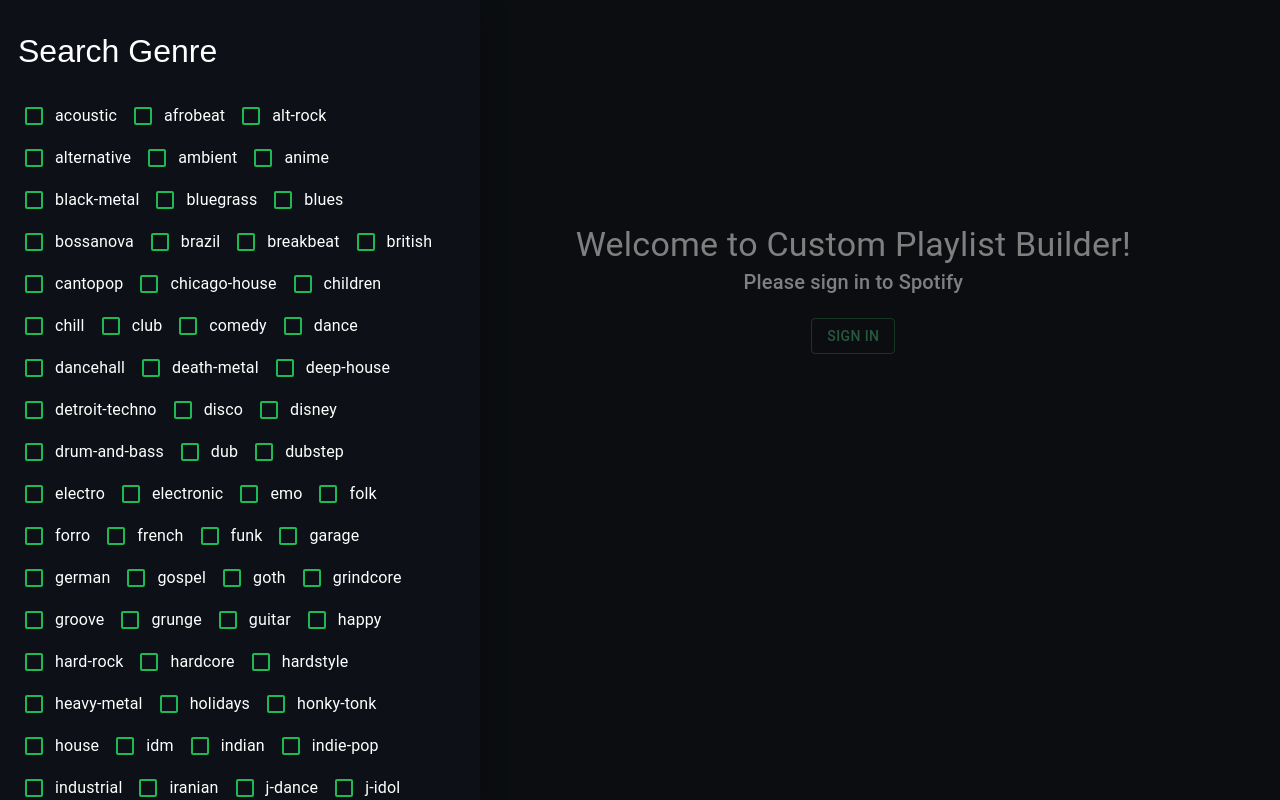
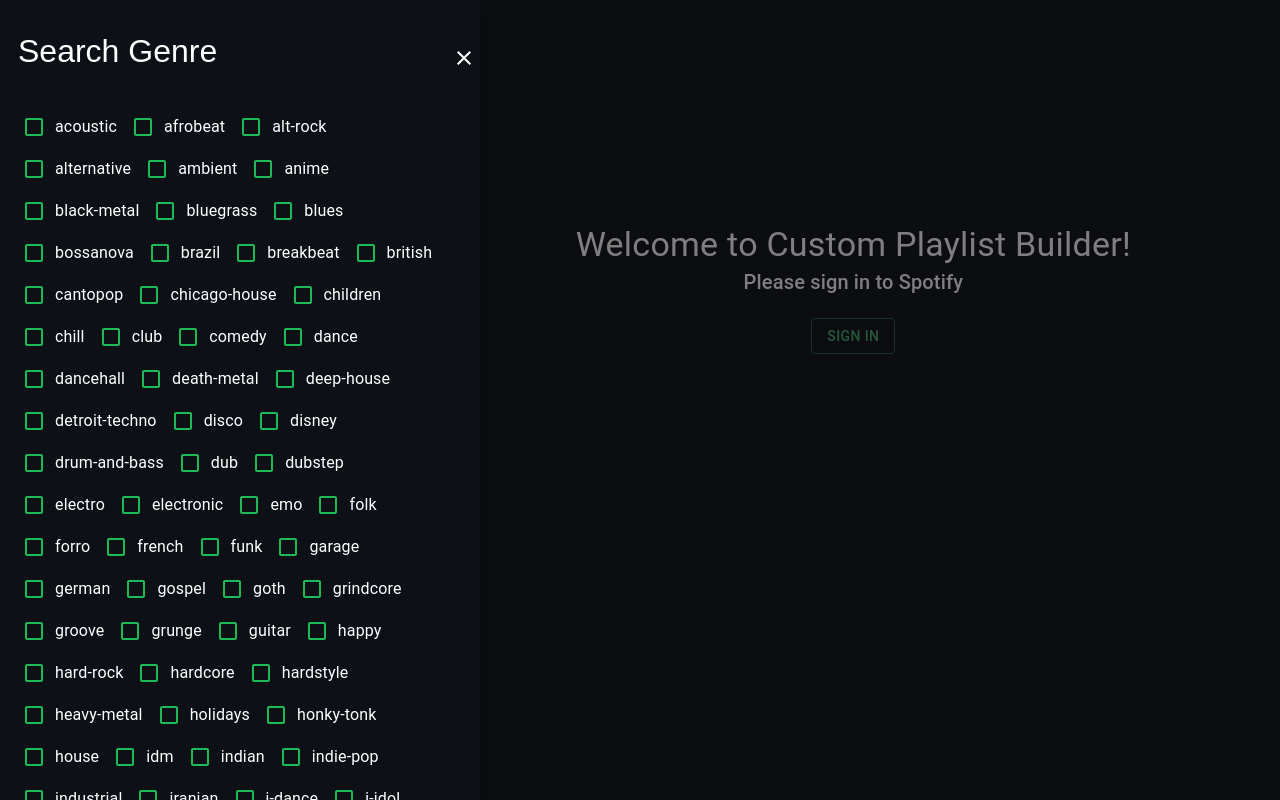
Before and after one commit to akeller98/custom-playlist-builder, a React (Create React App) app in the folder custom-playlist-builder/: page / in a window 1280 px wide. Both pictures are taken after a click on the button "MORE GENRES". Built offline with nearby package versions, Linux system fonts and the light colour scheme.

Commit message:
Cleaned up code

```diff
--- a/custom-playlist-builder/src/App.tsx
+++ b/custom-playlist-builder/src/App.tsx
@@ -8,7 +8,6 @@
 import { SettingsPanel } from './components/SettingsPanel/SettingsPanel';
 import { DisplayPanel } from './components/DisplayPanel/DisplayPanel';
 import { getUserData } from './components/helpers/http/http';
-import MoreGenresModal from './components/MoreGenresModal/MoreGenresModal';
 import './App.css';
 
 function App() {
--- a/custom-playlist-builder/src/components/MoreGenresModal/MoreGenresModal.tsx
+++ b/custom-playlist-builder/src/components/MoreGenresModal/MoreGenresModal.tsx
@@ -1,24 +1,18 @@
 import React, { useState, useEffect } from 'react';
 import { makeStyles, Theme, createStyles } from '@material-ui/core/styles';
 import SwipeableDrawer from '@material-ui/core/SwipeableDrawer';
+import CloseIcon from '@material-ui/icons/Close';
+import IconButton from '@material-ui/core/IconButton';
 import * as genresInitialState from '../helpers/genreSelectInitialState.json';
-import clsx from 'clsx';
-import './MoreGenresModal.css';
 import { FormControlLabel, FormGroup } from '@material-ui/core';
-import ClickAwayListener from '@material-ui/core/ClickAwayListener';
 import { GreenCheckbox } from '../shared/GreenCheckbox';
 import { GreenButton } from '../shared/GreenButton';
-
-type Anchor = 'top' | 'left' | 'bottom' | 'right';
+import './MoreGenresModal.css';
 
 export default function MoreGenresModal(props: {onChange: (newValue: any[]) => void}) {
-  const [open, setOpen] = useState(false);
   const [state, setState] = useState(genresInitialState.genres);
   const [search, setSearch] = useState('');
-  const [clickedAway, setClickedAway] = useState(false);
-  const [anchorState, setAnchorState] = React.useState({
-    left: false,
-  });
+  const [anchorState, setAnchorState] = useState(false)
   const [moreGenreCount, setMoreGenreCount] = useState(0);
 
   const useStyles = makeStyles((theme: Theme) =>
@@ -27,10 +21,6 @@
         width: '30em',
         backgroundColor: '#0d1117',
         height: search === '' ? '' : '100%'
-      },
-      fullList: {
-        width: 'auto',
-        backgroundColor: '#0d1117',
       },
       boxes: {
         color: 'white',
@@ -48,6 +38,9 @@
         zIndex: 100,
         marginLeft: '1em'
       },
+      closeButton: {
+        color: 'white'
+      }
     }),
   );
   const classes = useStyles();
@@ -56,27 +49,15 @@
     props.onChange(state)
   }, [state, props]);
 
-  useEffect(() => {
-    if (clickedAway) {
-      setOpen(false);
-    }
-  }, [clickedAway])
-
-  const handleClickAway = () => {
-    setClickedAway(true);
-    toggleDrawer('left', false)
-  }
-
-  const toggleDrawer = (anchor: Anchor, open: boolean) => (
+  const toggleDrawer = (open: boolean) => (
     event: React.KeyboardEvent | React.MouseEvent,
   ) => {
-    if (open && !clickedAway) {
-      setAnchorState({ ...anchorState, [anchor]: open });
-    } else {
-      setAnchorState({ ...anchorState, [anchor]: open });
+    setAnchorState(open);
+  };
+
+  const handleSearchChange = (event: any) => {
+    setSearch(event.target.value);
   }
-
-  };
 
   const handleChange = (event: { target: { checked: boolean; name: string; }; }) => {
     let updated_box = {id: event.target.name, checked: event.target.checked};
@@ -96,15 +77,26 @@
     setState(state => updated_state)
 }
 
-  const list = (anchor: Anchor) => (
+  return (
+    <div>
+      <React.Fragment key={'left'}>
+        <div className="more-genres-modal">
+          <GreenButton variant="outlined" color="primary" onClick={toggleDrawer(true)}>{`More Genres ${moreGenreCount !== 0 ? `+${moreGenreCount}` : ''}`}</GreenButton>
+          <SwipeableDrawer
+            anchor={'left'}
+            open={anchorState}
+            onClose={toggleDrawer(false)}
+            onOpen={toggleDrawer(true)}
+          >
             <div
-      className={clsx(classes.list, {
-        [classes.fullList]: anchor === 'top' || anchor === 'bottom',
-      })}
+              className={classes.list}
               role="presentation"
             >
               <div className={classes.search}>
                 <input type='text' placeholder="Search Genre" className="text-input" value={search} onChange={handleSearchChange}/>
+                <IconButton edge="end" className={classes.closeButton} aria-label="close-buton" onClick={toggleDrawer(false)}>
+                  <CloseIcon />
+                </IconButton>
               </div>
               <FormGroup row className={classes.genreList}>
                   {state.filter((g) => {
@@ -124,31 +116,9 @@
                   })}
               </FormGroup>
             </div>
-  );
-
-  const handleSearchChange = (event: any) => {
-    setSearch(event.target.value);
-  }
-
-  return (
-    <div>
-
-        <React.Fragment key={'left'}>
-        <ClickAwayListener onClickAway={handleClickAway}>
-          <div className="more-genres-modal">
-            <GreenButton variant="outlined" color="primary" onClick={toggleDrawer('left', true)}>{`More Genres ${moreGenreCount !== 0 ? `+${moreGenreCount}` : ''}`}</GreenButton>
-            <SwipeableDrawer
-              anchor={'left'}
-              open={anchorState['left']}
-              onClose={toggleDrawer('left', false)}
-              onOpen={toggleDrawer('left', true)}
-            >
-              {list('left')}
           </SwipeableDrawer>
         </div>
-        </ClickAwayListener>
       </React.Fragment>
-
     </div>
   );
 }
--- a/custom-playlist-builder/src/components/helpers/helpers.tsx
+++ b/custom-playlist-builder/src/components/helpers/helpers.tsx
@@ -1,14 +1,14 @@
 
 function generateSeedGenres(selectedGenres: any[], selectedMoreGenres: any[]): string {
     let selected_arr: string[] = [];
-    selectedGenres.map((genre) => {
+    selectedGenres.forEach((genre) => {
       if (genre.checked) {
-        return selected_arr.push(genre.id);
+        selected_arr.push(genre.id);
       }
     });
-    selectedMoreGenres.map((genre) => {
+    selectedMoreGenres.forEach((genre) => {
         if (genre.checked) {
-          return selected_arr.push(genre.id);
+          selected_arr.push(genre.id);
         }
       });
     return "seed_genres=" + selected_arr.join('%2C');
```
Also changed, not shown: custom-playlist-builder/src/components/SpotifyListItem/SpotifyListItem.tsx (indentation only), 1 other file (tests, documents, lock files or other folders). Lines whose indentation alone changed are shown as unchanged.
